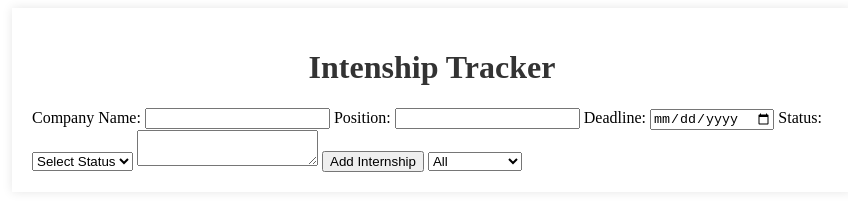
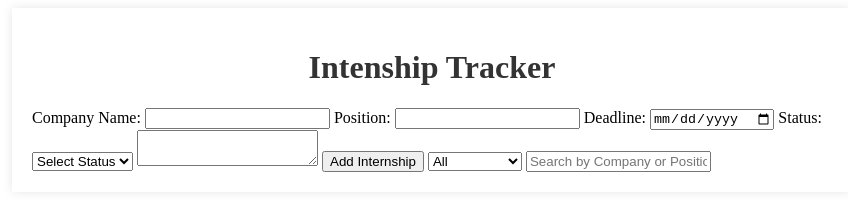
Before and after one commit to DagmTesfu/Internship-Tracker-Application, a plain HTML site: page index.html in a window 1280 px wide. Shown: the whole page, without its empty margins (208-1056 px from the left). Drawn offline with Linux system fonts and the light colour scheme.

Commit message:
Add search functionality for applications

```diff
--- a/index.html
+++ b/index.html
@@ -44,6 +44,11 @@
                         <option value="Accepted">Accepted</option>
                         </select>
 
+                        <input
+                        type="text"
+                        id="searchInput"
+                        placeholder="Search by Company or Position" />
+
                     <div id="applicationsList"></div>
 
 
```
